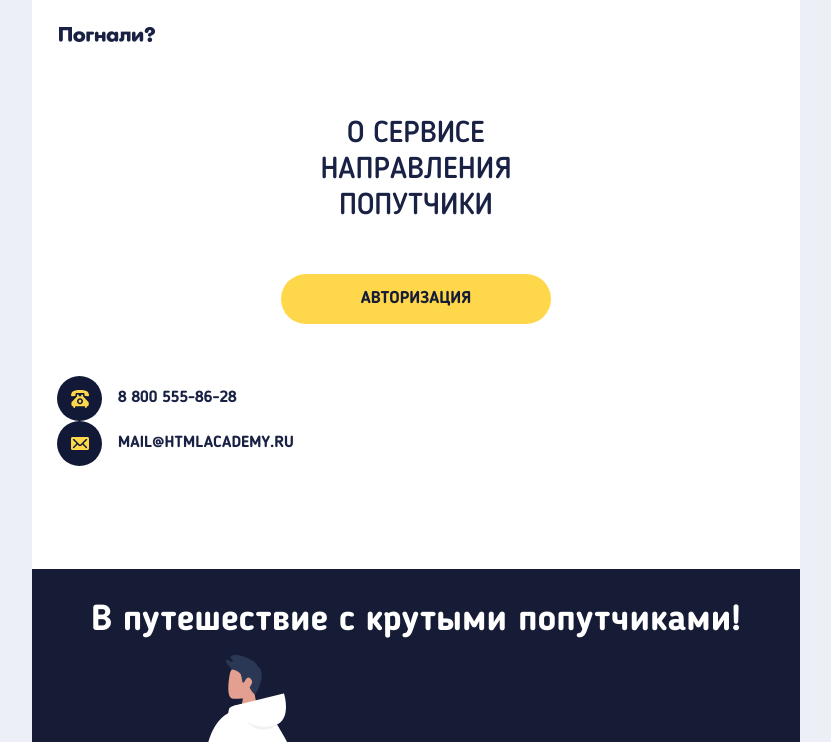
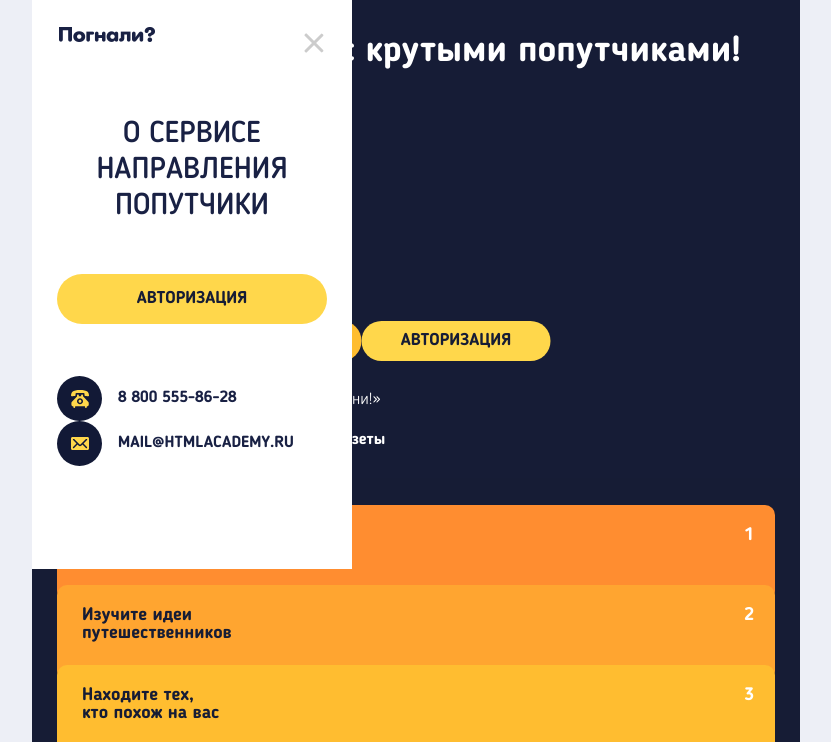
Before and after one commit to GTech1256/571665-pognali-17, a website: page source/index.html in a window 1280 px wide. Both pictures are taken after a click on the button "Открыть меню". Shown: the top 742 px of the page, without its empty margins (224-1055 px from the left). Drawn offline with nearby package versions, Linux system fonts and the light colour scheme; files that its build step writes are made by us from their sources.

Commit message:
Adds draft logic of close/open Menu

```diff
--- a/source/js/index.js
+++ b/source/js/index.js
@@ -1,5 +1,41 @@
+var mobileMenu = document.querySelector('.mobile-menu');
 var menuBurger = document.querySelector('.top-bar__toggle-btn');
-var menuBurger = document.querySelector('.top-bar__toggle-btn');
+var topBar = document.querySelector('.top-bar');
+
+var activeClassOfMobileMenu = 'mobile-menu_open'
+var activeClassOfTopBar = 'top-bar_open'
+var fixedClassOfTopBar = 'top-bar_position-fixed'
+var menuBurgerTypeClose = 'top-bar__toggle-btn_type_close'
+
+function revertMobileMenu() {
+  var isMenuBurgerTypeClose = menuBurger.classList.contains(menuBurgerTypeClose);
+  var isMobileMenuOpen = mobileMenu.classList.contains(activeClassOfMobileMenu);
+  var isTopBarOpen = topBar.classList.contains(activeClassOfTopBar);
+
+  if (
+    isMenuBurgerTypeClose &&
+    isMobileMenuOpen &&
+    isTopBarOpen
+  ) {
+    mobileMenu.classList.remove(activeClassOfMobileMenu);
+    menuBurger.classList.remove(menuBurgerTypeClose);
+    topBar.classList.remove(activeClassOfTopBar);
+    topBar.classList.remove(fixedClassOfTopBar);
+    return
+  }
+
+  mobileMenu.classList.add(activeClassOfMobileMenu);
+  menuBurger.classList.add(menuBurgerTypeClose);
+  topBar.classList.add(activeClassOfTopBar);
+  topBar.classList.add(fixedClassOfTopBar);
+}
 
 menuBurger.classList.remove('top-bar__toggle-btn_hidden');
-menuBurger.classList.remove('top-bar__toggle-btn_type_close');
+revertMobileMenu()
+
+
+menuBurger.addEventListener('click', function (evt) {
+  evt.preventDefault();
+
+  revertMobileMenu();
+})
--- a/source/sass/blocks/top-bar.scss
+++ b/source/sass/blocks/top-bar.scss
@@ -4,6 +4,11 @@
 
   &_open {
     background-color: #ffffff;
+  }
+
+  &_position-fixed {
+    position: fixed;
+    z-index: 1000;
   }
 }
 
```
